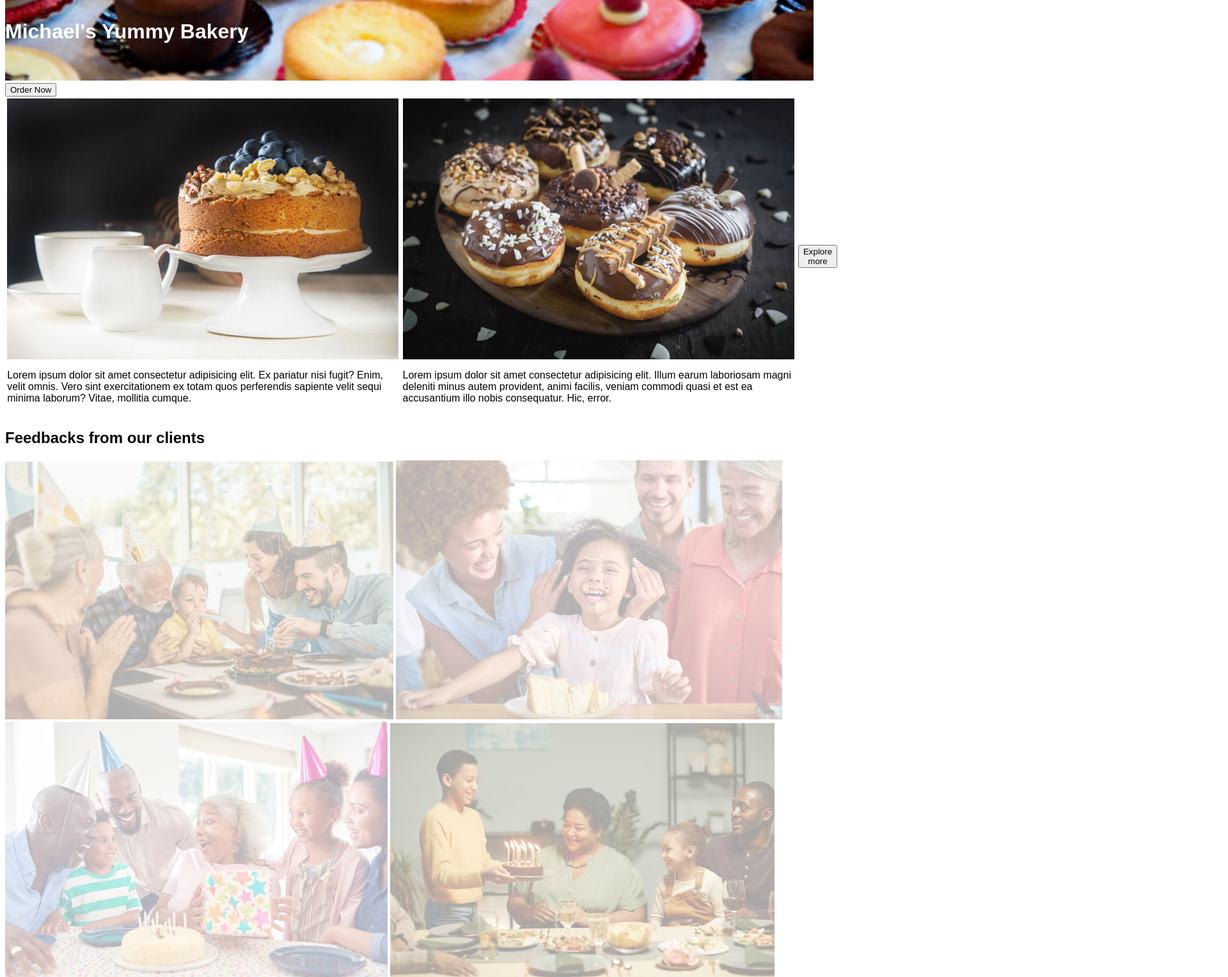
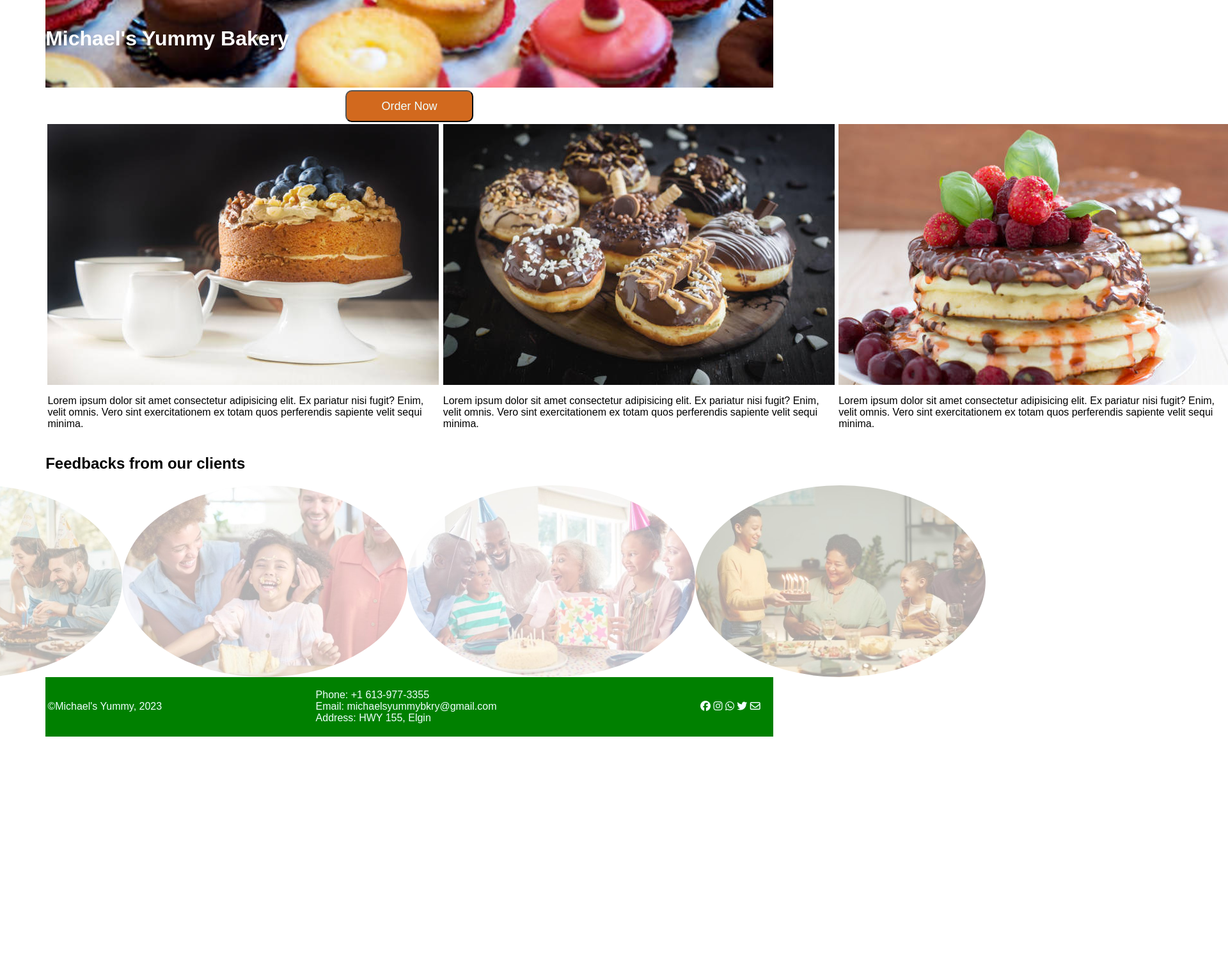
Before and after one commit to ngen0004/mtm6201-midterm, a plain HTML site: page index.html in a window 1280 px wide. Shown: the part 760-2288 px from the top of the page at 64% size, 1920 px wide, since content can reach past the window. After the commit the page ends 1920 px from the top, so only its background shows below. Drawn offline with Linux system fonts and the light colour scheme.

Commit message:
adds div sections and css properties

```diff
--- a/css/main.css
+++ b/css/main.css
@@ -1,37 +1,37 @@
 .wrapper{
     margin: auto;
+    width: 90%;
 }
 body{
     font-family: Arial, Helvetica, sans-serif;
 }
-div a{
+nav a{
     display: inline;
     text-decoration: none;
     padding: 20px;
     color:aliceblue;
+    font-size: large;
 }
 .container{
     background-color: green;
-    padding: 20px;
+    padding: 14px;
     text-align: center;
+    position: relative;
 }
 .logo{
-    padding: 10px;
-    width: 100%;
-    height: 100%;
+    padding: 20px;
 }
 .logo img{
     position: absolute;
-    top: 8px;
-    left: 8px;
+    top: 0;
+    left: 0;
     width: 90px;
-    height: 80px;
+    height: 90px;
 }
 .icons{
     position: absolute;
-    right: 8px;
-    width: 200px;
-    height: 100px;
+    top: 40px;
+    right: 10px;
 }
 .back img{
     width: 100%;
@@ -47,11 +47,23 @@ h1{
     top: 85%;
     color: white;
 }
-
+.btn{
+    text-align: center;
+}
 .order{
+    display: inline-block;
+    width: 200px;
+    height: 50px;
+    border-radius: 10px;
+    background-color:chocolate;
+    color: azure;
+    font-size: large;
+}
+.orderme{
     display: grid;
     grid-template-columns: repeat(3, 1fr);
     grid-template-rows: 1fr;
+    width: 100%;
 }
 .cakes, .cakess, .cakesss{
     padding: 0.2rem;
@@ -59,8 +71,40 @@ h1{
     flex-direction: column;
     justify-content: space-between;
 }
-.cakesss{
-    align-self: center;
+.gallery{
+    display: flex;
+    justify-content: center;
     align-items: center;
+    height: 300px;
 
 }
+ .gallery img{
+    border-radius: 50%;
+    max-width: 100%;
+    max-height: 100%;
+}
+.foot{
+    background-color: green;
+    display: grid;
+    grid-template-columns: repeat(3, 1fr);
+    grid-template-rows: 1fr;
+    color: azure;
+}
+.copy, .info{
+
+    padding: 0.2rem;
+    display: flex;
+    flex-direction: row;
+    justify-content: space-between;
+}
+.foot ul{
+    list-style: none;
+}
+.copy{
+    align-self: center;
+}
+.iconfoot{
+    align-self: center;
+    text-align: right;
+    padding: 20px;
+}
--- a/index.html
+++ b/index.html
@@ -12,12 +12,12 @@
         <div class="container" >
             <header>
                 <div class="logo"><img src="images/yummy-logo.jpg" alt="logo"></div>
-                <div class="">
+                <nav>
                     <a href="#">Home</a>
                     <a href="#">About</a>
                     <a href="#">Products</a>
                     <a href="#">Contact</a>
-                </div>
+                </nav>
                 <div class="icons">
                     <i class="fa-solid fa-user"></i>
                     <i class="fa-solid fa-magnifying-glass"></i>
@@ -30,43 +30,49 @@
             <img src="images/pic.jpg" alt="backgroundimage">
             <h1>Michael's Yummy Bakery</h1>
         </div>
-        <button type="submit">Order Now</button>
-        <div class="order">
+        <div class="btn"><button class="order" type="submit">Order Now</button></div>
+        <div class="orderme">
             <div class="cakes">
                 <img src="images/cake1.jpg" alt="backgroundimage">
-                <p>Lorem ipsum dolor sit amet consectetur adipisicing elit. Ex pariatur nisi fugit? Enim, velit omnis. Vero sint exercitationem ex totam quos perferendis sapiente velit sequi minima laborum? Vitae, mollitia cumque.</p>
+                <p>Lorem ipsum dolor sit amet consectetur adipisicing elit. Ex pariatur nisi fugit? Enim, velit omnis. Vero sint exercitationem ex totam quos perferendis sapiente velit sequi minima.</p>
             </div>
             <div class="cakess">
                 <img src="images/cake2.jpg" alt="backgroundimage">
-                <p>Lorem ipsum dolor sit amet consectetur adipisicing elit. Illum earum laboriosam magni deleniti minus autem provident, animi facilis, veniam commodi quasi et est ea accusantium illo nobis consequatur. Hic, error.</p>
+                <p>Lorem ipsum dolor sit amet consectetur adipisicing elit. Ex pariatur nisi fugit? Enim, velit omnis. Vero sint exercitationem ex totam quos perferendis sapiente velit sequi minima.</p>
             </div>
             <div class="cakesss">
-                <button type="submit">Explore more</button>
+                <img src="images/cake3.jpg" alt="backgroundimage">
+                <p>Lorem ipsum dolor sit amet consectetur adipisicing elit. Ex pariatur nisi fugit? Enim, velit omnis. Vero sint exercitationem ex totam quos perferendis sapiente velit sequi minima.</p>
             </div>
         </div>
-
         <div>
             <h2>Feedbacks from our clients</h2>
+        </div>
+        <div class="gallery">
             <img src="images/celebration1.jpg" alt="backgroundimage">
             <img src="images/celebration2.jpg" alt="backgroundimage">
             <img src="images/celebration3.jpg" alt="backgroundimage">
             <img src="images/celebration4.jpg" alt="backgroundimage">
         </div>
-        <div>
-            <footer>
+        <footer class="foot">
+            <div class="copy">
                 &copy;Michael's Yummy, 2023
+            </div>
+            <div class="info">
                 <ul>
                     <li>Phone: +1 613-977-3355</li>
                     <li>Email: michaelsyummybkry@gmail.com</li>
                     <li>Address: HWY 155, Elgin</li>
                 </ul>
+            </div>
+            <div  class="iconfoot">
                 <i class="fa-brands fa-facebook"></i>
                 <i class="fa-brands fa-instagram"></i>
                 <i class="fa-brands fa-whatsapp"></i>
                 <i class="fa-brands fa-twitter"></i>
                 <i class="fa-regular fa-envelope"></i>
-            </footer>
-        </div>
+            </div>
+        </footer>
     </div>
 </body>
 </html>
```
